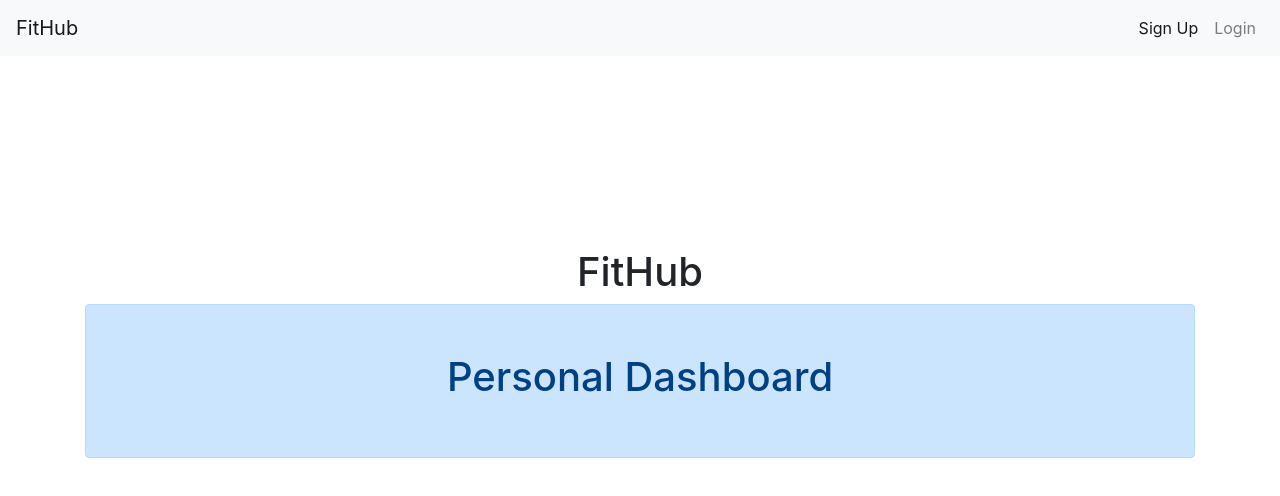
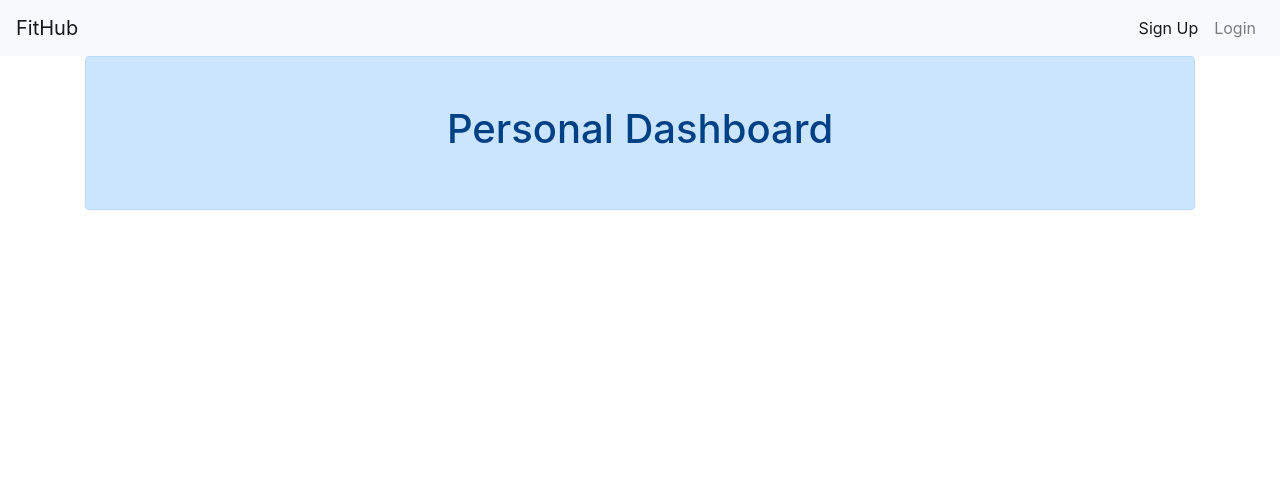
Before and after one commit to rokarn12/fithub-app, a React (Create React App) app in the folder fithub_mongodb/client/: page /userdashboard in a window 1280 px wide. Shown: the top 496 px of the page. Built offline with nearby package versions, Linux system fonts and the light colour scheme; no server answers.

Commit message:
minor formatting fix to UserDashboard page

```diff
--- a/fithub_mongodb/client/src/pages/UserDashboard.jsx
+++ b/fithub_mongodb/client/src/pages/UserDashboard.jsx
@@ -4,8 +4,7 @@ import { UserContext } from '../UserContext';
 const UserDashboard = () => {
     const {user} = useContext(UserContext);
     return (
-        <div className="container text-center" style={{marginTop: "12rem"}}>
-            <h1>FitHub</h1>
+        <div className="container text-center">
             <div className="alert alert-primary p-5">
                 <h1>{user && <span className='text-success'>{user}'s</span>}{" "}
                     Personal Dashboard</h1>
```
